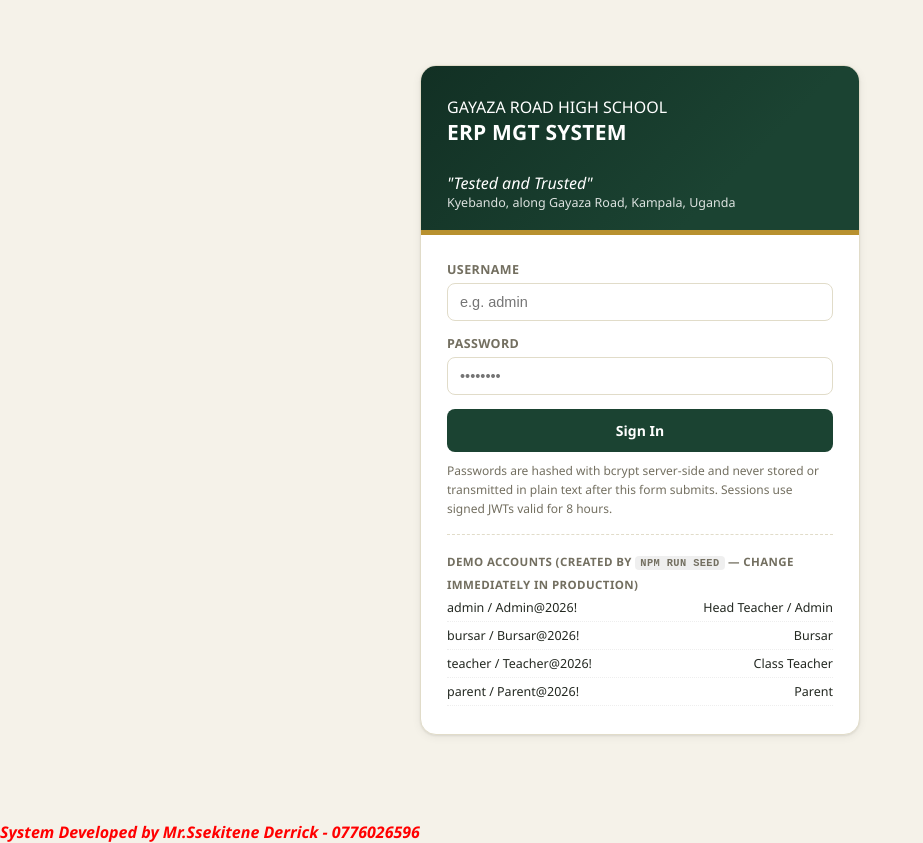
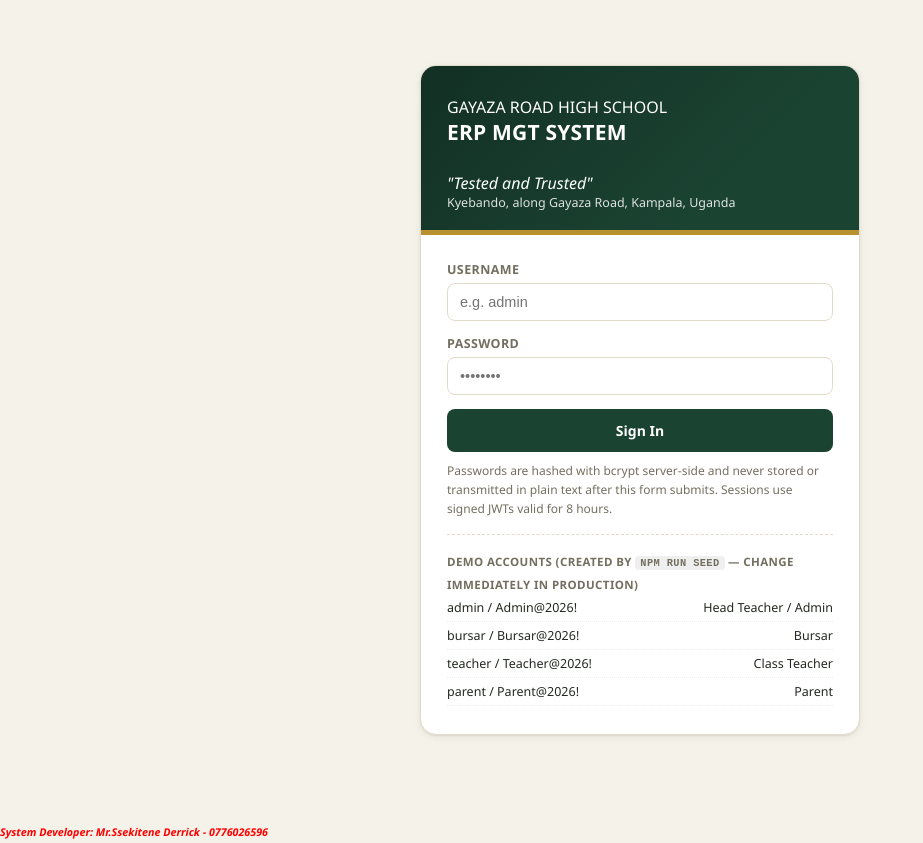
Before and after one commit to Sendrick01/gayaza-road-ss-erp, a website: page index.html in a window 1280 px wide. Shown: the whole page, without its empty margins (0-923 px from the left). Drawn offline with Linux system fonts and the light colour scheme.

Commit message:
Update index.html

```diff
--- a/index.html
+++ b/index.html
@@ -219,6 +219,6 @@
 
 <div class="toast" id="toast"></div>
 <script src="app.js"></script>
-  <footer><i><h4 style =" color:red">System Developed by Mr.Ssekitene Derrick - 0776026596</h4></i></footer>
+  <footer><i><h6 style =" color:red">System Developer: Mr.Ssekitene Derrick - 0776026596</h6></i></footer>
 </body>
 </html>
```
